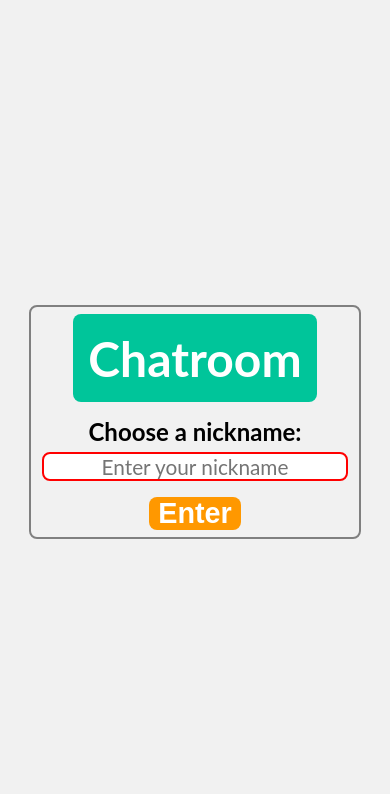
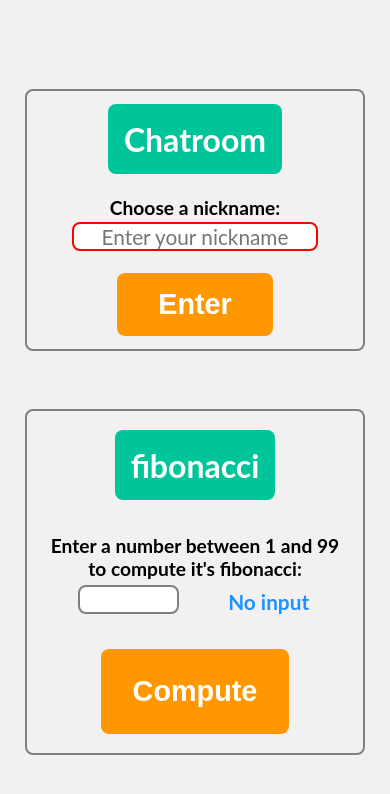
Before and after one commit to AbdulazizBahmeed/onlinePainting, a website: page public/homePage.html in a window 390 px wide. Both pictures are taken after a click on the button "Enter". Drawn offline with Linux system fonts and the light colour scheme.

Commit message:
adding the front end of the fibo

```diff
--- a/public/homePage.html
+++ b/public/homePage.html
@@ -9,13 +9,40 @@
   </head>
   <body>
     <div id="home-page">
-      <div id="chatroom">
+      <div class="card">
         <h1>Chatroom</h1>
         <div id="input-wrapper">
-        <label>Choose a nickname:</label>
-        <input id="name-input" type="text" placeholder="Enter your nickname" />
+          <label>Choose a nickname:</label>
+          <input
+            class="homepage-input"
+            id="name-input"
+            type="text"
+            placeholder="Enter your nickname"
+            maxlength="15"
+          />
         </div>
         <button id="enter-button">Enter</button>
+      </div>
+      <div id="fibo" class="card">
+        <h1>fibonacci</h1>
+        <div id="input-wrapper">
+          <label
+            >Enter a number between 1 and 99<br />to compute it's fibonacci:</label
+          >
+          <div style="display: flex; align-items: center ; justify-content: space-around; width: 90%;">
+            <input
+              class="homepage-input"
+              id="fibo-input"
+              type="number"
+              min="1"
+              max="99"
+              maxlength="2"
+            />
+            <p id="fibo-result">No input</p>
+          </div>
+        </div>
+
+        <button id="compute-button">Compute</button>
       </div>
     </div>
   </body>
--- a/public/homepage-script.js
+++ b/public/homepage-script.js
@@ -1,29 +1,70 @@
-const input = document.getElementById("name-input");
-input.addEventListener("input", () => {
-  input.style.borderColor = "";
-  if (input.value.length > 15) {
-    setTimeout(function () {
-      input.value = input.value.substr(0, 15);
-    }, 150);
-  }
+// first we will implemnet the chat input section
+const nameInput = document.getElementById("name-input");
+nameInput.addEventListener("input", () => {
+  nameInput.style.borderColor = "";
 });
-input.onkeydown = (e) => {
-  if (e.code == "Enter" || e.code == "NumpadEnter")
-    enter.onclick();
+
+nameInput.onkeydown = (e) => {
+  if (e.code == "Enter" || e.code == "NumpadEnter") enter.onclick();
 };
 
 const enter = document.getElementById("enter-button");
 enter.onclick = () => {
-  if (input.value) {
+  if (nameInput.value) {
     const now = new Date();
     now.setTime(now.getTime() + 2 * 3600 * 1000);
-    document.cookie = `username=${input.value}; expires=${now.toUTCString()}`;
+    document.cookie = `username=${
+      nameInput.value
+    }; expires=${now.toUTCString()}`;
     window.location = "/chatroom";
   } else {
-    input.style.borderColor = "red";
-    input.className = "invalid-input";
+    nameInput.style.borderColor = "red";
+    nameInput.classList = "homepage-input invalid-input";
     setTimeout(() => {
-      input.className = "";
+      nameInput.classList = "homepage-input";
     }, 500);
   }
 };
+
+// second we handle the coputing of fibonacci
+const fiboInput = document.getElementById("fibo-input");
+fiboInput.addEventListener("input", () => {
+  fiboInput.style.borderColor = "";
+});
+
+fiboInput.onkeydown = (e) => {
+  if (e.code == "Enter" || e.code == "NumpadEnter") compute.onclick();
+};
+
+const fiboResult = document.getElementById("fibo-result");
+const compute = document.getElementById("compute-button");
+compute.onclick = () => {
+  const value = fiboInput.value;
+  if ((value !== "") & (value >= 0) & (value <= 99)) {
+    const result = computeFibo(value);
+    fiboInput.value = "";
+  } else {
+    fiboResult.style.color = "red";
+    fiboResult.innerText = "Out of range";
+    fiboInput.style.borderColor = "red";
+    fiboInput.classList = "homepage-input invalid-input";
+    setTimeout(() => {
+      fiboInput.classList = "homepage-input";
+    }, 500);
+  }
+};
+
+async function computeFibo(number) {
+  fiboResult.innerText = "Computing...";
+  const response = await fetch(`/computeFibo/${number}`);
+  if (response.ok) {
+    const result = await response.json();
+    setTimeout(() => {
+      fiboResult.style.color = "dodgerblue";
+      fiboResult.innerText = result.data;
+    }, 300);
+  } else {
+    fiboResult.style.color = "red";
+    fiboResult.innerText = "server Error";
+  }
+}
--- a/public/style.css
+++ b/public/style.css
@@ -2,6 +2,7 @@
 * {
   margin: 0;
   padding: 0;
+  font-size: 16px;
 }
 
 body {
@@ -22,6 +23,7 @@ button {
   border-radius: 8px;
   padding: 0 2%;
   outline: none;
+  min-height: 25%;
   -webkit-tap-highlight-color: rgba(0, 0, 0, 0);
 }
 button:hover {
@@ -45,25 +47,26 @@ p{
 #home-page {
   display: flex;
   align-items: center;
-  justify-content: center;
+  justify-content: space-around;
   width: 100%;
   height: 100%;
 }
 
-#chatroom {
+.card {
   display: flex;
   flex-direction: column;
   justify-content: center;
   align-items: center;
-  padding: 2% 3%;
+  height: 60% ;
+  width: 30%;
+  padding: 0.5% 3%;
   border: 2px solid grey;
   border-radius: 8px;
   transition: 0.3s linear;
 }
 
-#chatroom:hover{
+.card:hover{
   transform: scale(1.1,1.1);
-  padding: 2.5% 3.5%;
   border: 4px solid #00c59a;
 }
 
@@ -80,29 +83,42 @@ h1{
   display: flex;
   width: 100%;
   flex-direction: column;
-  align-content: center;
+  align-items: center;
   justify-content: center;
 }
 
 label{
-  font-size: 1.5rem;
+  font-size: 1.2rem;
   text-align: center;
-  margin-bottom: 2%;
+  margin-bottom: 1%;
   font-weight: bold;
 }
 
 #name-input {
+  width: 20ch;
+}
+
+#fibo-input{
+  width: 8ch;
+  margin: 0;
+  /* appearance:none; */
+}
+#fibo-input::-webkit-outer-spin-button,
+#fibo-input::-webkit-inner-spin-button {
+  -webkit-appearance: none;
+  margin: 0;
+
+}
+.homepage-input{
   margin: auto;
   text-align: center;
-  overflow-y: scroll;
-  width: 25ch;
   min-height: 1.2rem;
   font-size: 1.3rem;
   border-radius: 8px;
   border: 2px solid grey;
 }
 
-#name-input:focus {
+.homepage-input:focus {
   outline: none;
   border: 2px solid #ff9800;
 }
@@ -112,15 +128,15 @@ label{
 }
 
 @keyframes erorr {
-  0%   {transform: translateX(1%);}
-  10%  {transform: translateX(-1%);}
-  20%  {transform: translateX(1%);}
-  30%  {transform: translateX(-1%);}
-  40%   {transform: translateX(1%);}
-  50%  {transform: translateX(-1%);}
-  60%  {transform: translateX(1%);}
-  70%  {transform: translateX(-1%);}
-  80%   {transform: translateX(1%);}
+  0%   {transform: translateX(2%);}
+  10%  {transform: translateX(-2%);}
+  20%  {transform: translateX(2%);}
+  30%  {transform: translateX(-2%);}
+  40%   {transform: translateX(2%);}
+  50%  {transform: translateX(-2%);}
+  60%  {transform: translateX(2%);}
+  70%  {transform: translateX(-2%);}
+  80%   {transform: translateX(2%);}
   100%  {transform: translateX(0%);}
 }
 
@@ -128,12 +144,29 @@ label{
   margin-top: 5%;
   font-size: 1.8rem;
   background: #ff9800;
-  height: 100%;
-  max-width: 50%;
+  height: 20%;
+  width: 50%;
   color: white;
   padding: 0% 3%;
 }
 
+#compute-button {
+  margin-top: 2%;
+  font-size: 1.8rem;
+  background: #ff9800;
+  height: 15%;
+  width: 60%;
+  color: white;
+  padding: 0% 3%;
+}
+
+#fibo-result {
+  padding-top: 2%;
+  margin: 0;
+  font-size: 1.3rem;
+  font-weight: bold;
+  color:dodgerblue;
+}
 /***********now the chatpage css************/
 #wrapper {
   width: 85%;
@@ -148,8 +181,9 @@ label{
 }
 
 #welcome {
+  /* display: flex; */
   padding: 1% 0%;
-  font-size: 120%;
+  font-size: 2rem;
   font-weight: bold;
   max-width: 60%;
 }
@@ -256,8 +290,38 @@ label{
     width: 95%;
   }
 
+  #home-page{
+    flex-direction: column;
+    justify-content: center;
+  }
+
+  .card{
+    display: flex;
+    justify-content: space-around;
+    align-items: center;
+    height: 30%;
+    width: 80%;
+  }
+  #fibo {
+    height:40%;
+    margin-top: 15%;
+  }
+
+  h1{
+    font-size: 2rem;
+    margin: 0;
+  }
+
+  #compute-button, #enter-button{
+    margin: 0;
+  }
+
+  label {
+    font-size: 1.2rem;
+  }
+
   #welcome {
-    font-size: 1.4rem;
+    font-size: 135%;
   }
 
   #exit {
```
Also changed, not shown: server.js (+4 -4 lines).
